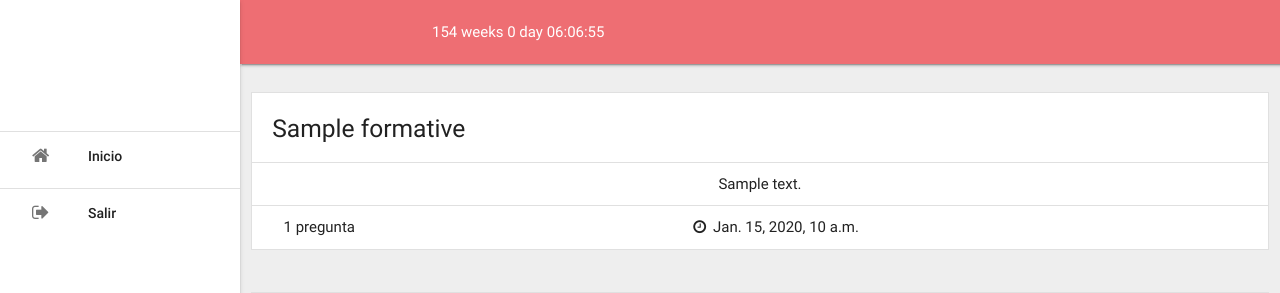
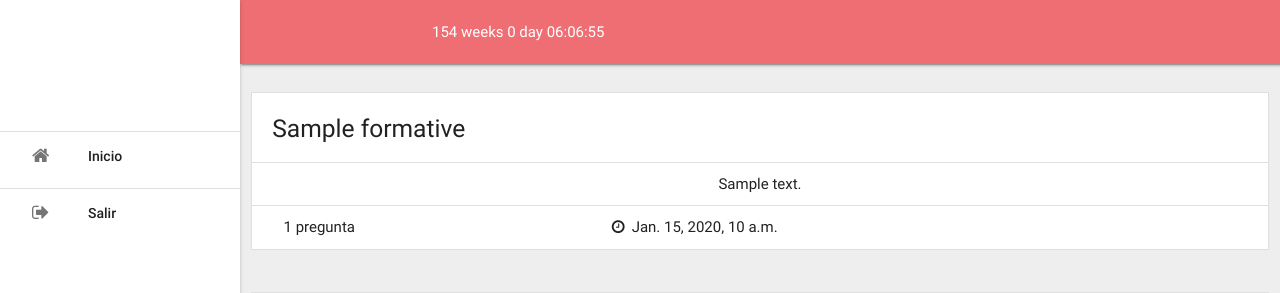
Before and after one commit to ehuenuman/FAMA, a Django app: template templates/play/show.html in a window 1280 px wide. Shown: the top 293 px of the page. Run offline with Django 3.2, Linux system fonts and the light colour scheme; the template is opened without the code that fills it: most values are stand-ins (such as "Sample title", 1, 10 or a date in 2020).

Commit message:
Fix col for limit time

```diff
--- a/templates/play/show.html
+++ b/templates/play/show.html
@@ -26,10 +26,10 @@ FAMA
         {{formative.description}}
       </li>
       <li class="collection-item list-group col s12">
-        <div class="list-group-item col s5">
+        <div class="list-group-item col s4">
           {{ questions.count }} pregunta{{ questions.count|pluralize }}
         </div>
-        <div class="list-group-item col s3">
+        <div class="list-group-item col s4">
           <i class="fa fa-clock-o fa-fw" aria-hidden="true"></i>&nbsp;{{ play.duration_to_time }}
         </div>
       </li>
```
